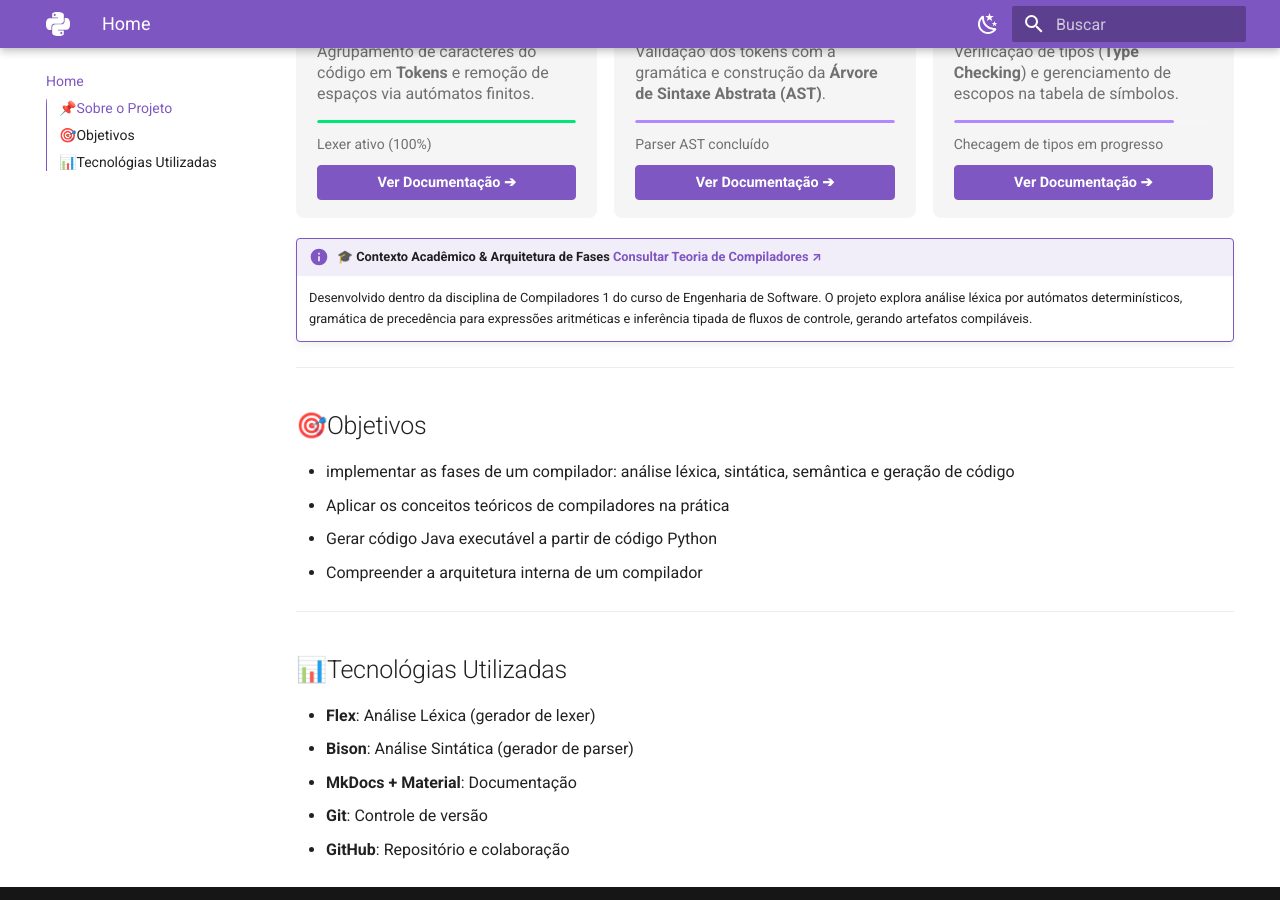
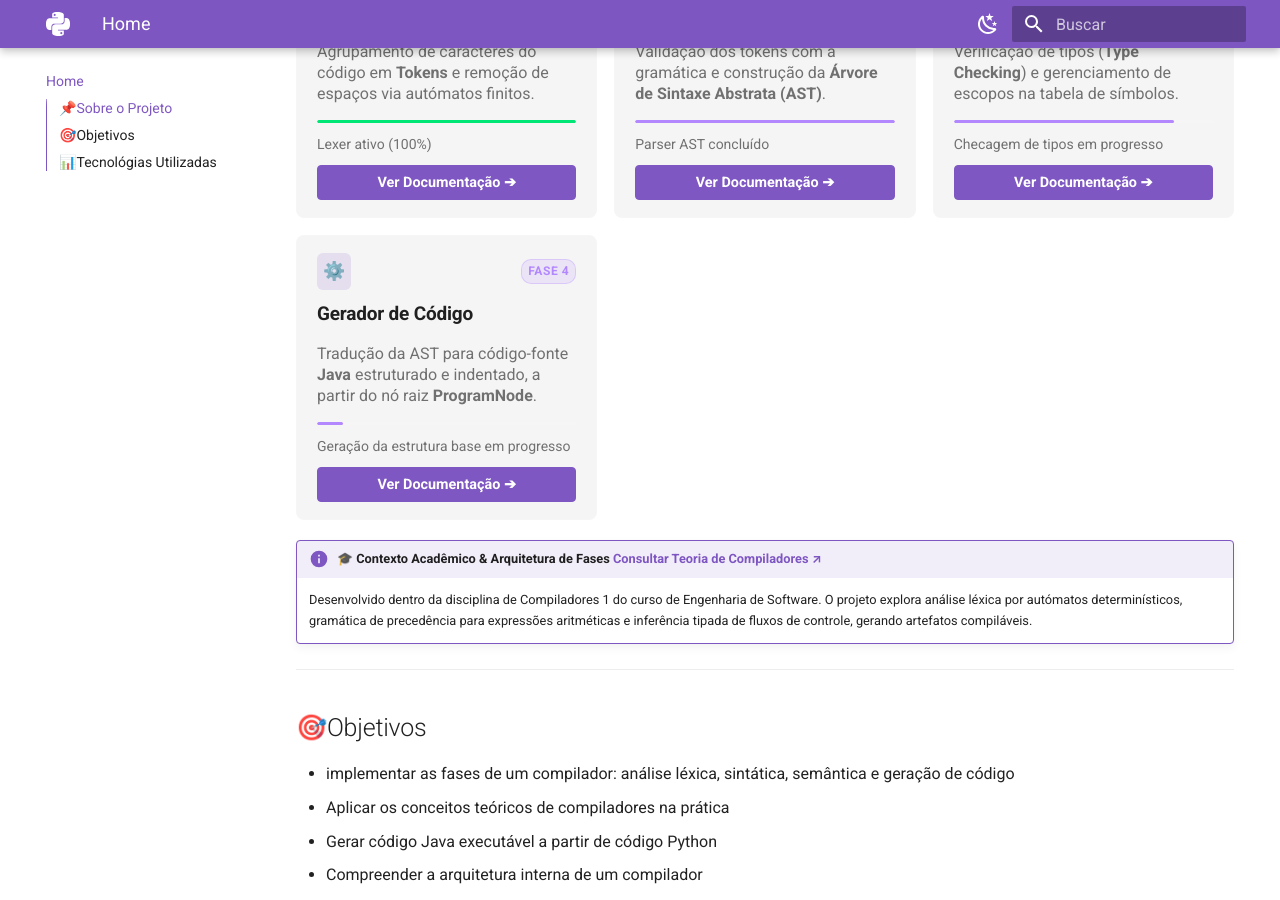
Before and after one commit to code-silva/COMPILADORES-EQUIPE-03, an MkDocs documentation site: the page built from docs/index.md, in a window 1280 px wide and 900 px high, scrolled down 766 px. Built offline with MkDocs 1.6.1 and Material for MkDocs 9.7.7, drawn with Linux system fonts in a browser that asks for light colours.

Commit message:
:books: docs: adiciona documentação da arquitetura do gerador de código

```diff
--- a/docs/index.md
+++ b/docs/index.md
@@ -83,6 +83,25 @@ Para saber mais sobre compiladores, [clique aqui](compiladores.md).
     </div>
   </div>
 
+  <!-- Card 4: Gerador de Código -->
+  <div class="card-fases">
+    <div>
+      <div class="card-header">
+        <div class="card-icon">⚙️</div>
+        <span class="badge badge-purple">Fase 4</span>
+      </div>
+      <h3>Gerador de Código</h3>
+      <p>
+        Tradução da AST para código-fonte <strong>Java</strong> estruturado e indentado, a partir do nó raiz <strong>ProgramNode</strong>.
+      </p>
+    </div>
+    <div class="card-footer-action">
+      <div class="progress-bar"><div class="progress-fill purple" style="width: 10%;"></div></div>
+      <span class="progress-text">Geração da estrutura base em progresso</span>
+      <a href="../codegen/architecture/" class="btn-card-doc">Ver Documentação ➔</a>
+    </div>
+  </div>
+
 </div>
 
 !!! info "🎓 Contexto Acadêmico & Arquitetura de Fases [Consultar Teoria de Compiladores ↗](https://github.com/sergioaafreitas/COMP1)"
```
Also changed, not shown: docs/codegen/architecture.md (added, +103 -0 lines).
